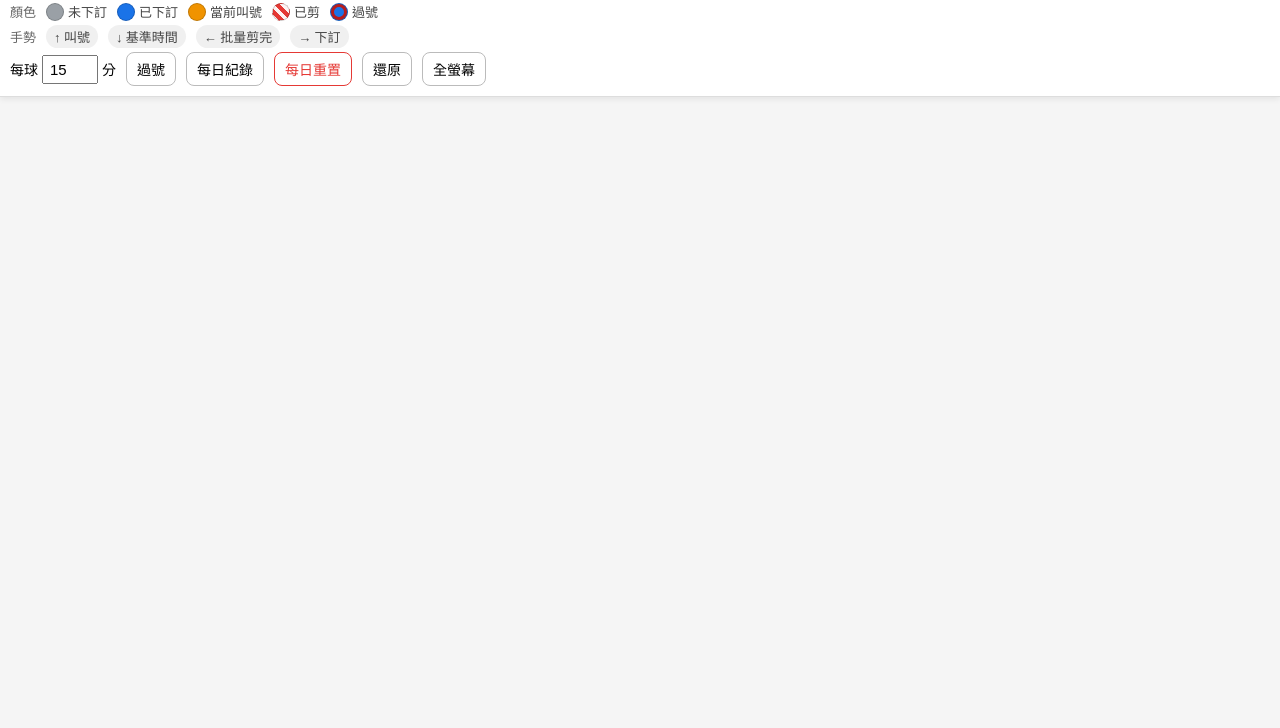
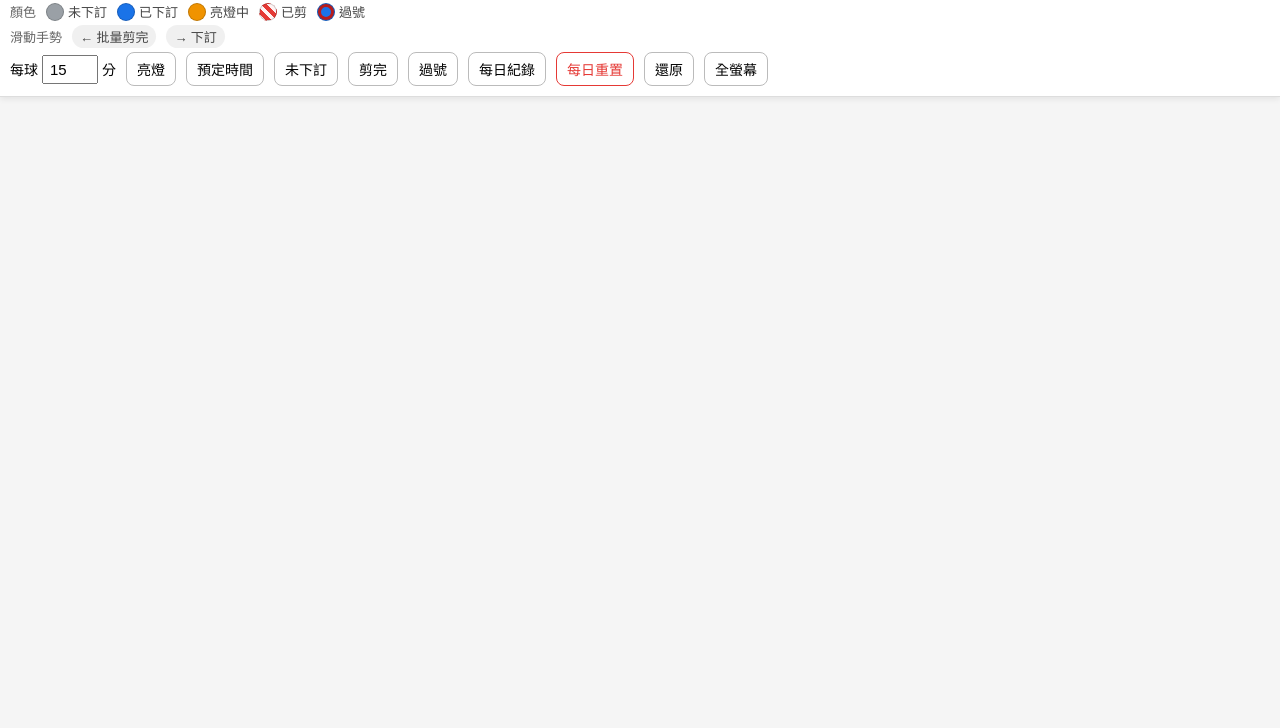
Before and after one commit to jeff79213-baba/magic-hairbox-number-balls, a website: page index.html in a window 1280 px wide. Shown: the part 72-800 px from the top of the page. Drawn offline with Linux system fonts and the light colour scheme.

Commit message:
feat: 版面加入模式按鈕、移除上下滑手勢說明、預定球樣式

```diff
--- a/index.html
+++ b/index.html
@@ -32,21 +32,23 @@
     <span class="row-label">顏色</span>
     <span class="legend"><i class="sw gray"></i>未下訂</span>
     <span class="legend"><i class="sw blue"></i>已下訂</span>
-    <span class="legend"><i class="sw orange"></i>當前叫號</span>
+    <span class="legend"><i class="sw orange"></i>亮燈中</span>
     <span class="legend"><i class="sw red"></i>已剪</span>
     <span class="legend"><i class="sw ring"></i>過號</span>
   </div>
 
   <div class="top-row" id="gestureLegend">
-    <span class="row-label">手勢</span>
-    <span class="gest">↑ 叫號</span>
-    <span class="gest">↓ 基準時間</span>
+    <span class="row-label">滑動手勢</span>
     <span class="gest">← 批量剪完</span>
     <span class="gest">→ 下訂</span>
   </div>
 
   <div class="top-row" id="controlRow">
     <label class="ctrl">每球<input id="minutesInput" type="number" min="1" max="240" value="15" inputmode="numeric">分</label>
+    <button type="button" id="btnLight" class="ctrl-mode">亮燈</button>
+    <button type="button" id="btnSchedule" class="ctrl-mode">預定時間</button>
+    <button type="button" id="btnUnorder" class="ctrl-mode">未下訂</button>
+    <button type="button" id="btnCut" class="ctrl-mode">剪完</button>
     <button type="button" id="overdueMode" class="ctrl-mode">過號</button>
     <button type="button" id="btnRecords">每日紀錄</button>
     <button type="button" id="btnReset" class="danger">每日重置</button>
@@ -61,8 +63,8 @@
 
 <div id="dlgTime" class="modal hidden">
   <div class="panel">
-    <h2>基準時間</h2>
-    <p class="hint">設定時間錨點，整條時間表據此重新計算。</p>
+    <h2>預定時間</h2>
+    <p class="hint">輸入此顆號碼球的預約時間，該球時刻改顯示這組時間。</p>
     <input id="baseTimeInput" type="time">
     <div class="actions">
       <button type="button" id="btnTimeCancel">取消</button>
--- a/src/style.css
+++ b/src/style.css
@@ -136,3 +136,4 @@ h1 { margin: 0; font-size: 18px; padding-right: 8px; }
 .panel .actions button.danger { color: var(--cut); border-color: var(--cut); }
 #recordList { max-height: 46vh; overflow-y: auto; list-style: none; margin: 0; padding: 0; }
 #recordList li { display: flex; justify-content: space-between; padding: 6px 2px; border-bottom: 1px dashed #eee; font-size: 14px; }
+.ball[data-sched="1"] .when { color: #7b1fa2; font-weight: 700; }
```
